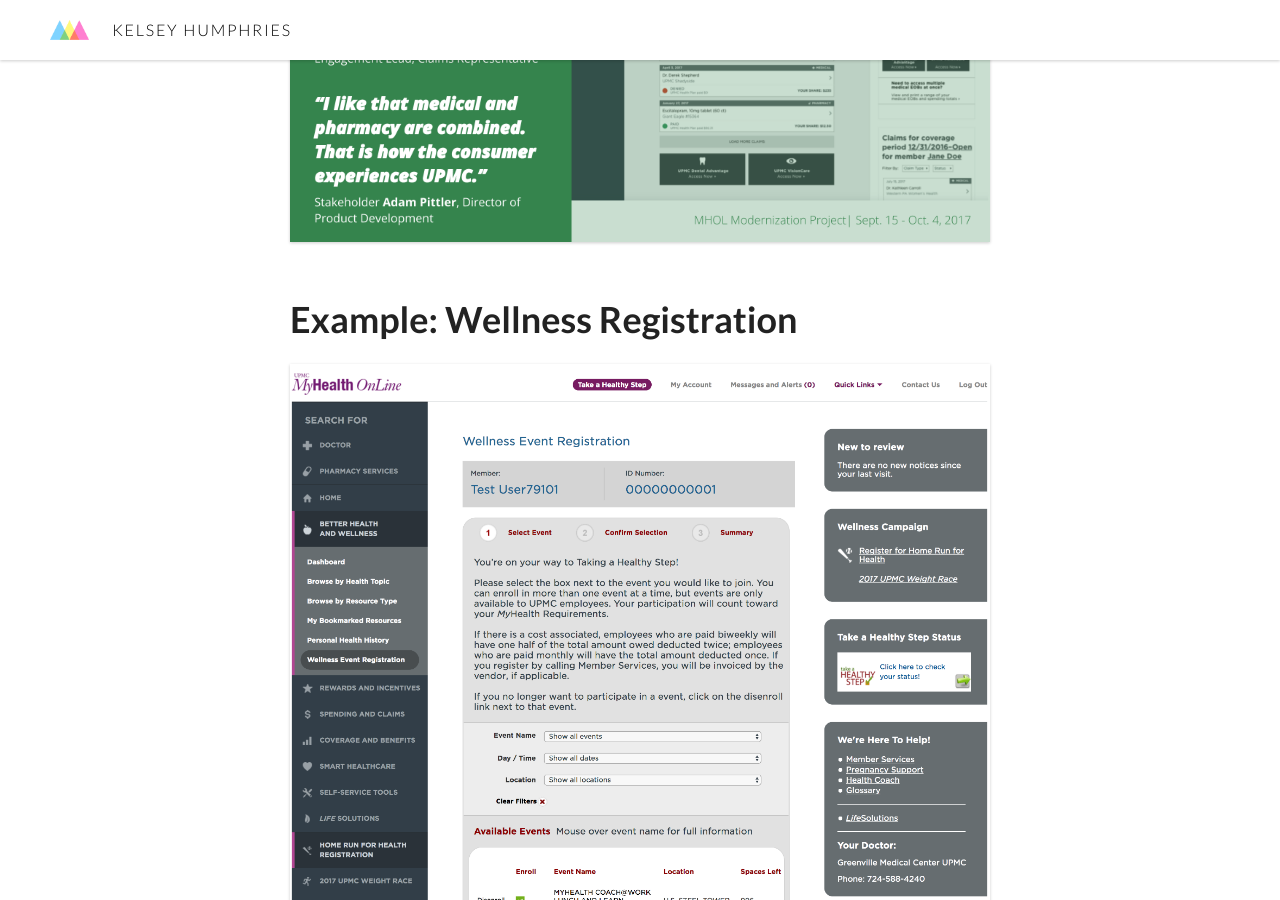
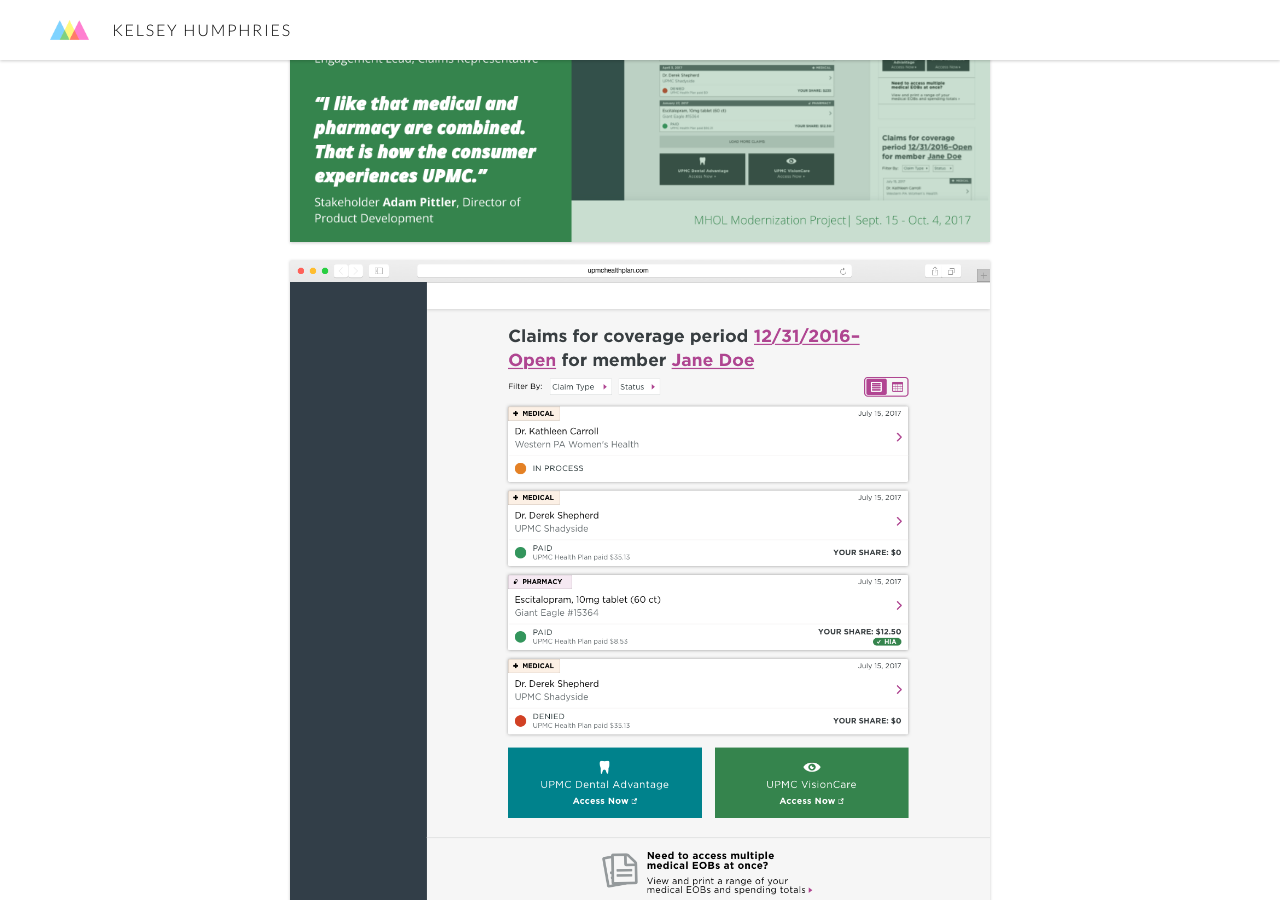
Before and after one commit to kelseyhumphries/kelseyhumphries.com, a Jekyll site: the page built from _posts/2017-10-23-upmc-mholm.md, in a window 1280 px wide and 900 px high, scrolled down 3910 px. Built offline with Jekyll 4.4.1, drawn with Linux system fonts in a browser that asks for light colours; nearby versions of some CDN libraries.

Commit message:
Added claims example to MHOLM

```diff
--- a/_posts/2017-10-23-upmc-mholm.md
+++ b/_posts/2017-10-23-upmc-mholm.md
@@ -29,6 +29,8 @@
 
 ![mholm-claims-quotable]({{ "img/mholm/claims-quotable.png" | relative_url }}){:class="full-width img-shadow"}
 
+![mholm-claims-beta-1280]({{ "img/mholm/claims-beta-1280.png" | relative_url }}){:class="full-width img-shadow"}
+
 ## Example: Wellness Registration
 
 ![mholm-wer-current]({{ "img/mholm/wer-current.png" | relative_url }}){:class="full-width img-shadow"}
```
Also changed, not shown: img/mholm/claims-beta-1280.png (added), img/mholm/claims-beta-320.png (added), 1 other file.
